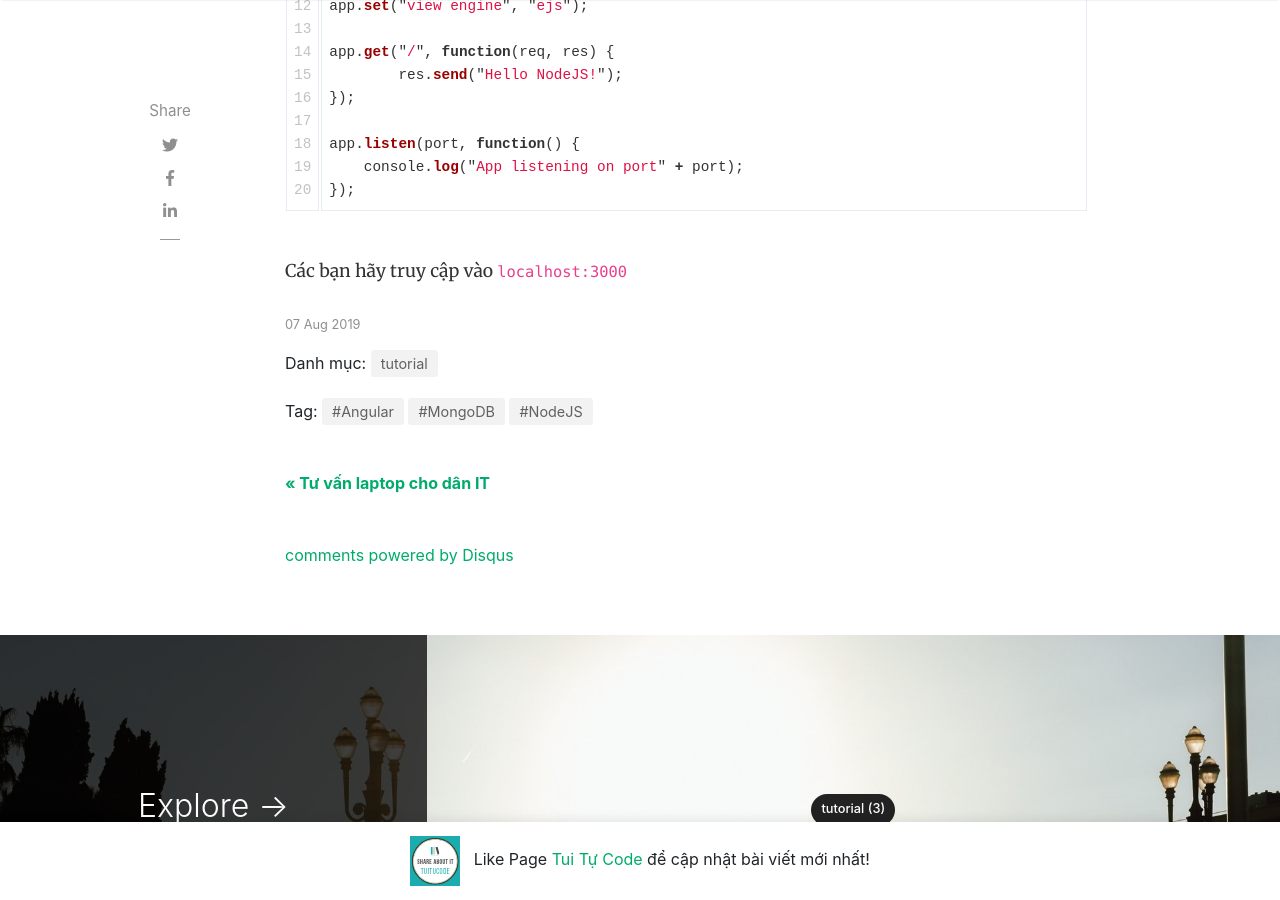
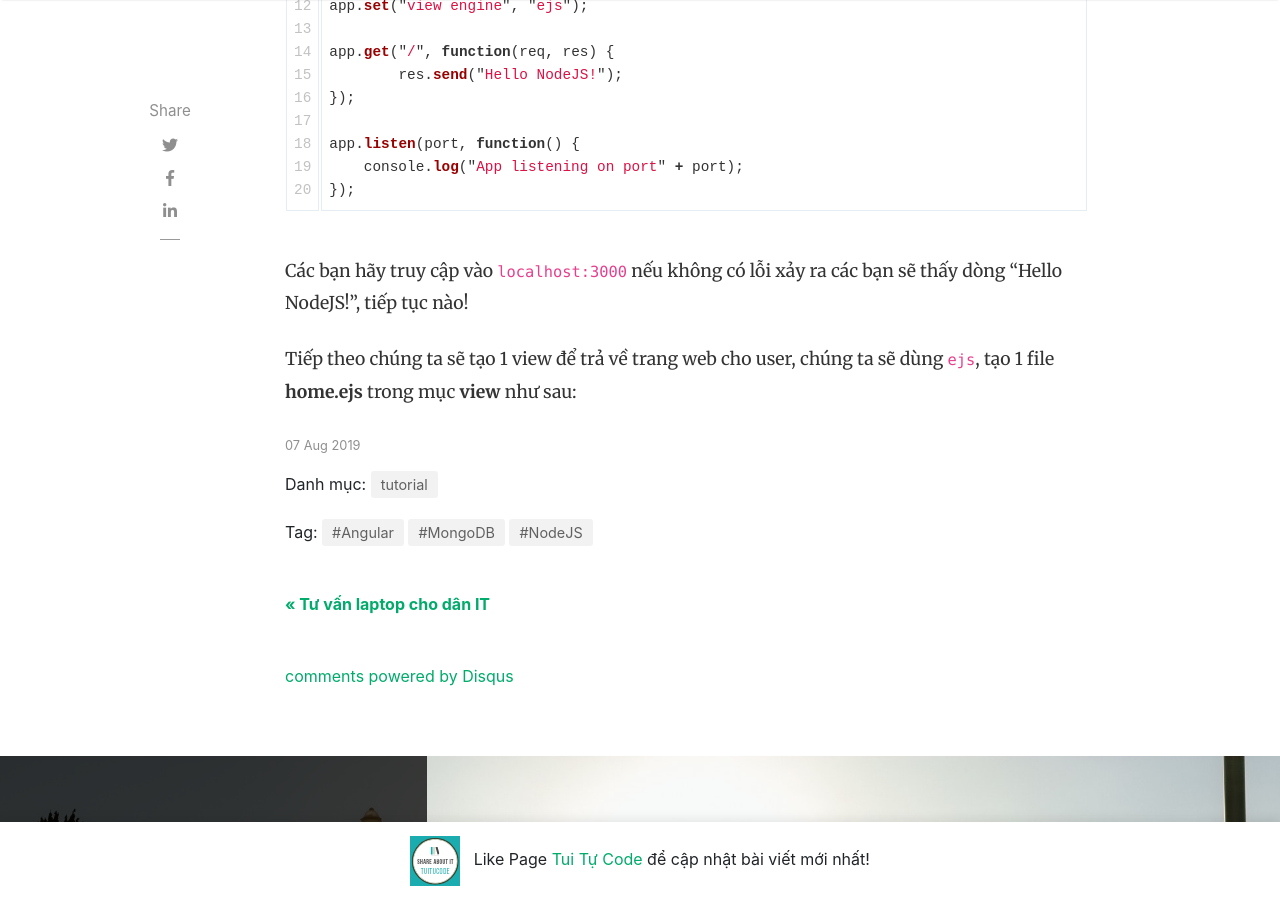
Before and after one commit to tuitucode/tuitucode.github.io, a Jekyll site: the page built from _posts/2019-08-07-web-confession-voi-nodejs-va-angularjs.md, in a window 1280 px wide and 900 px high, scrolled down 2391 px. Built offline with Jekyll 4.4.1, drawn with Linux system fonts in a browser that asks for light colours; nearby versions of some CDN libraries; comment, search, counter and statistics services are not loaded.

Commit message:
Create 2019-08-07-web-confession-voi-nodejs-va-angularjs.md

````diff
--- a/_posts/2019-08-07-web-confession-voi-nodejs-va-angularjs.md
+++ b/_posts/2019-08-07-web-confession-voi-nodejs-va-angularjs.md
@@ -53,4 +53,6 @@ app.listen(port, function() {
     console.log("App listening on port" + port);
 });
 ```
-Các bạn hãy truy cập vào `localhost:3000`
+Các bạn hãy truy cập vào `localhost:3000` nếu không có lỗi xảy ra các bạn sẽ thấy dòng "Hello NodeJS!", tiếp tục nào!
+
+Tiếp theo chúng ta sẽ tạo 1 view để trả về trang web cho user, chúng ta sẽ dùng `ejs`, tạo 1 file **home.ejs** trong mục **view** như sau:
````
